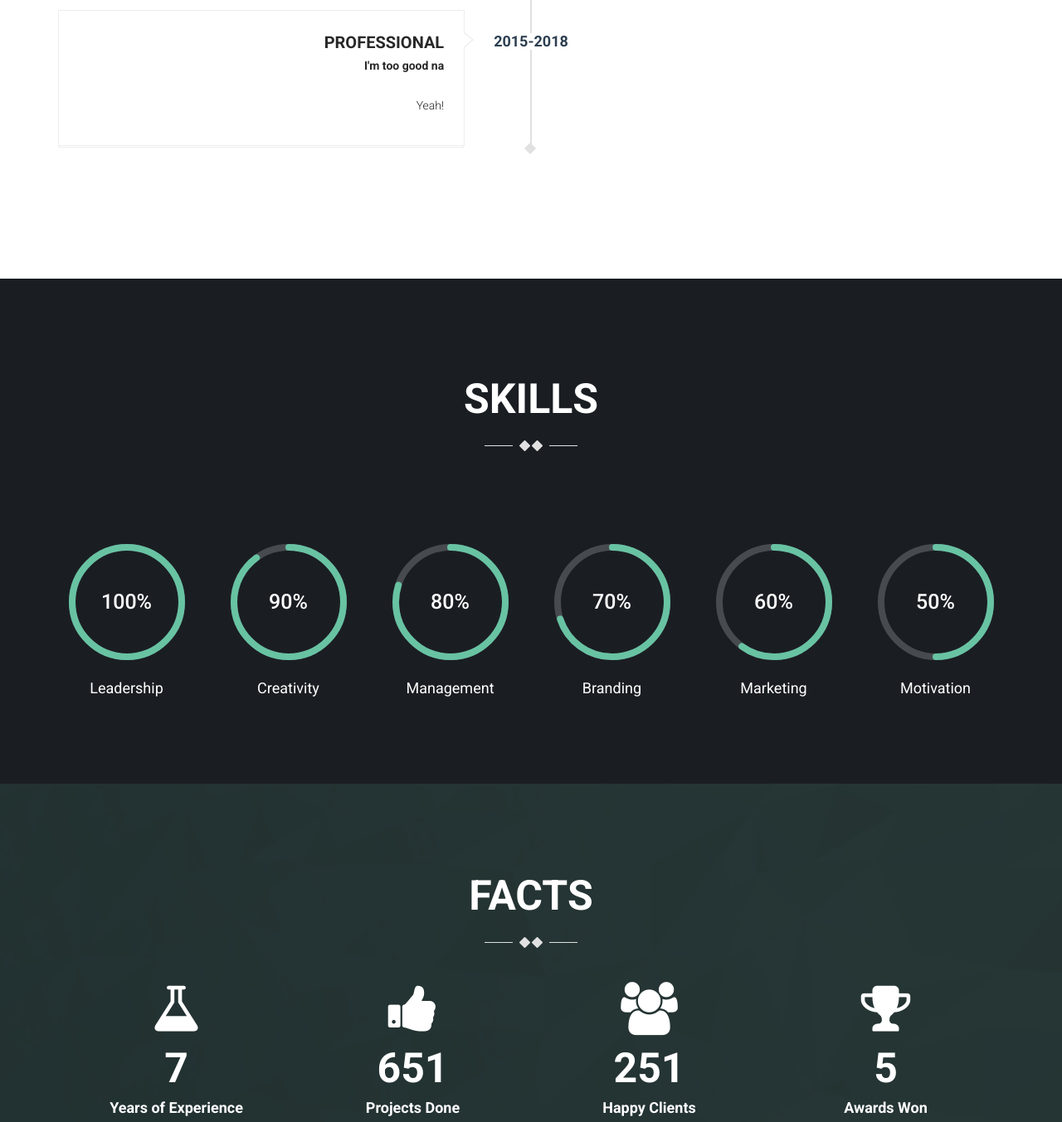
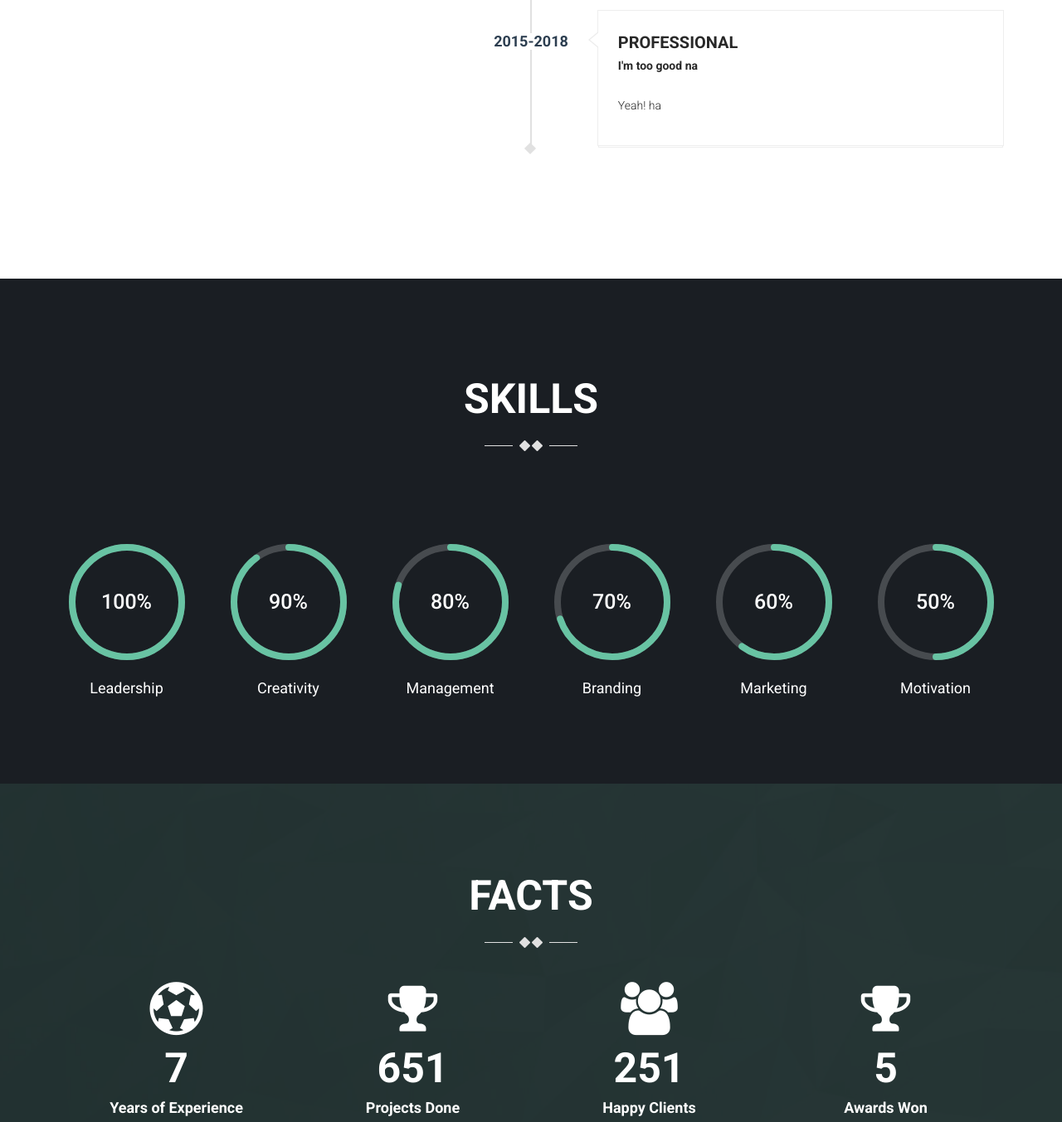
Before and after one commit to palmyDii/DII_M4_01, a plain HTML site: page 01_git_basic/index.html in a window 1280 px wide. Shown: the part 1679-3032 px from the top of the page at 83% size. Drawn offline with Linux system fonts and the light colour scheme; some packages are replaced by stand-ins of ours; a script that the page names is missing.

Commit message:
uodate
fact

```diff
--- a/01_git_basic/index.html
+++ b/01_git_basic/index.html
@@ -142,7 +142,7 @@
                                 </div><!-- /timeline-panel -->
                             </li>
 
-                            <li>
+                            <li class="timeline-inverted">
                               <div class="posted-date">
                                 <span class="month">2015-2018</span>
                               </div><!-- /posted-date -->
@@ -155,7 +155,7 @@
                                       </div><!-- /timeline-heading -->
 
                                       <div class="timeline-body">
-                                          <p>Yeah!</p>
+                                          <p>Yeah! ha</p>
                                       </div><!-- /timeline-body -->
                                   </div> <!-- /timeline-content -->
                               </div><!-- /timeline-panel -->
@@ -236,12 +236,12 @@
             <div class="col-md-12">
               <div class="count-wrap">
                 <div class="col-sm-3 col-xs-6">
-                  <i class="fa fa-flask"></i>
+                  <i class="fa fa-soccer-ball-o"></i> <!--fa fa-flask-->
                   <h3 class="timer">7</h3>
                   <p>Years of Experience</p>
                 </div>
                 <div class="col-sm-3 col-xs-6">
-                  <i class="fa fa-thumbs-up"></i>
+                  <i class="fa fa-trophy"></i> <!--fa fa-flask-->
                   <h3 class="timer">651</h3>
                   <p>Projects Done</p>
                 </div>
```
